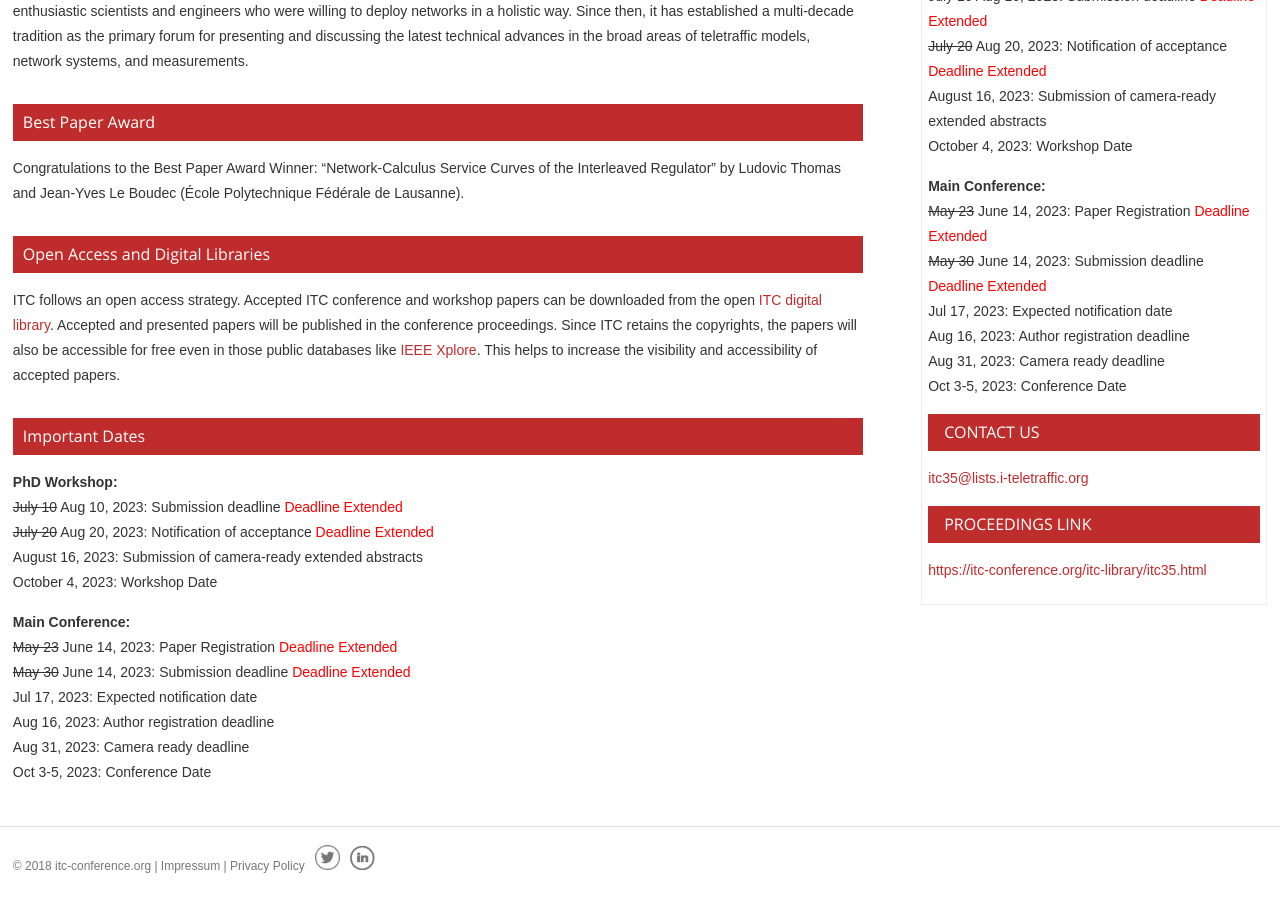
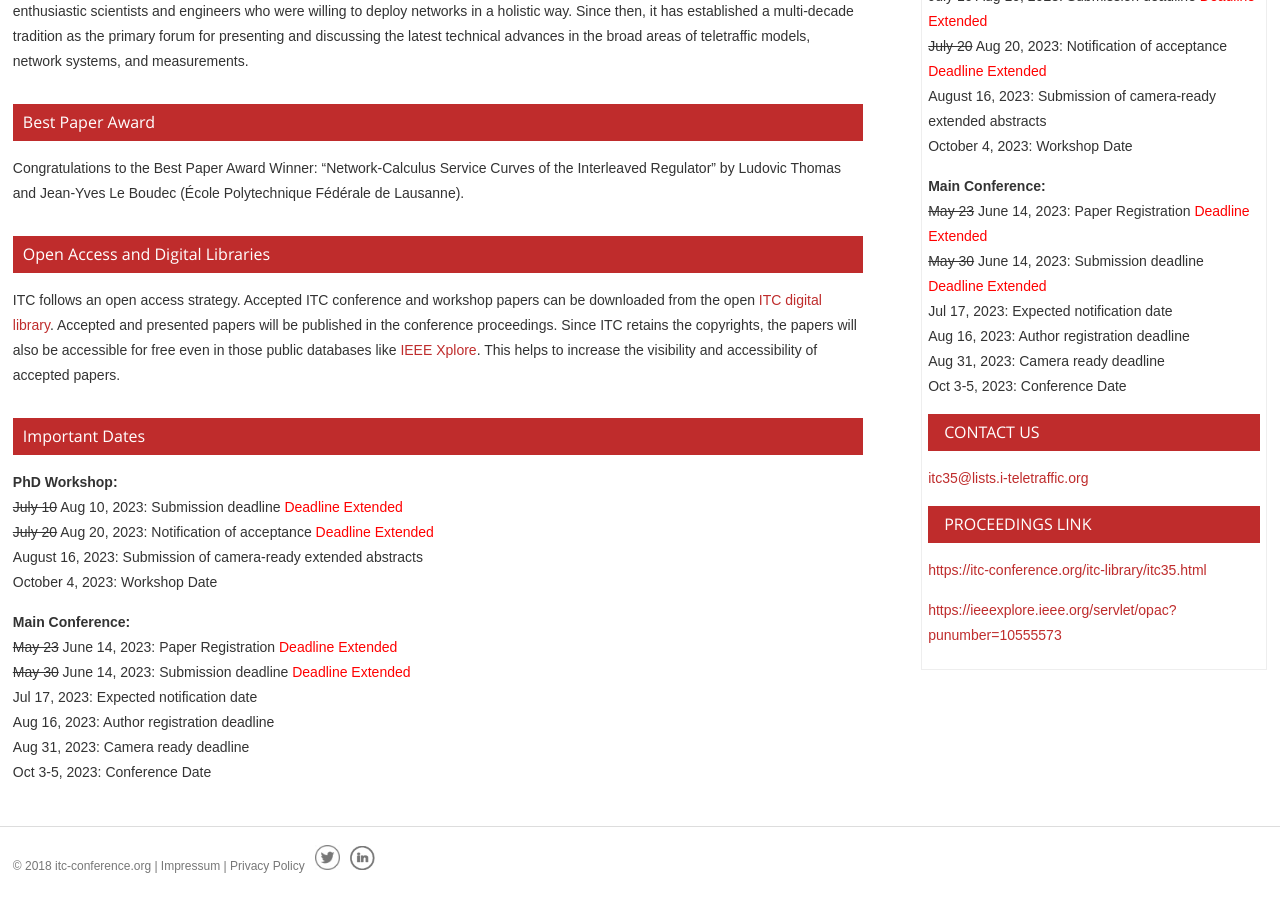
Before and after one commit to ohohlfeld/itc35, a Jekyll site: the page built from index.md, in a window 1280 px wide and 900 px high, scrolled down 686 px. Built offline with Jekyll 4.4.1, drawn with Linux system fonts in a browser that asks for light colours; some of the changed lines change nothing that is shown.

Commit message:
update proceedings.md

```diff
--- a/_includes/proceedings.md
+++ b/_includes/proceedings.md
@@ -1 +1,3 @@
 [https://itc-conference.org/itc-library/itc35.html](https://itc-conference.org/itc-library/itc35.html)
+
+[https://ieeexplore.ieee.org/servlet/opac?punumber=10555573](https://ieeexplore.ieee.org/servlet/opac?punumber=10555573)
```
